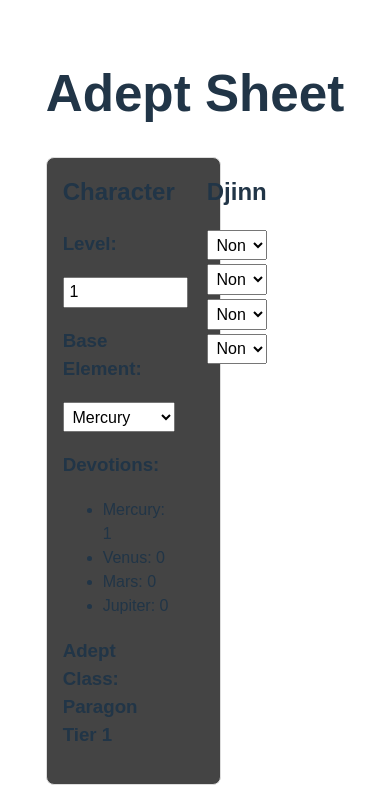
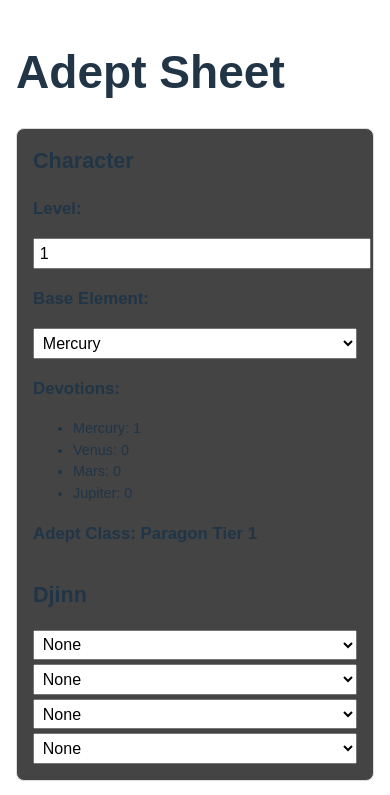
Before and after one commit to tangynacho/adept-sheet, a React (Vite) app: page / in a window 390 px wide. Shown: the top 795 px of the page. Built offline with nearby package versions, Linux system fonts and the light colour scheme.

Commit message:
some mobile optimization

```diff
--- a/src/App.css
+++ b/src/App.css
@@ -14,6 +14,10 @@ html, body, #root {
   margin: 0;
   padding: 0;
   display: block;
+}
+
+body {
+  font-size: clamp(0.9rem, 1.5vw, 1rem);
 }
 
 .layout {
@@ -37,7 +41,7 @@ html, body, #root {
   border: 1px solid #ddd;
   border-radius: 8px;
   background-color: #444444;
-  width: 45vw;
+  width: 100%;
   height: 100%;
   box-sizing: border-box;
 }
@@ -83,3 +87,47 @@ select {
   flex: 1;
   text-align: center; /* optional: centers text in each column */
 }
+
+@media (max-width: 768px) {
+  .App {
+    padding: 1rem;
+    font-size: 0.9rem;
+  }
+
+  .layout {
+    flex-direction: column;
+    gap: 1rem;
+    display: flex; /* override grid from landscape */
+  }
+
+  .section {
+    width: 100%;
+  }
+
+  .combined-character-section .two-column {
+    display: flex;
+    flex-direction: column;
+    gap: 1rem;
+  }
+
+  input,
+  select {
+    max-width: 100%;
+    font-size: 1rem;
+  }
+
+  .three-column-text {
+    flex-direction: column;
+    gap: 0.5rem;
+    align-items: flex-start;
+  }
+
+  .three-column-text span {
+    text-align: left;
+  }
+
+  button {
+    font-size: 1rem;
+    padding: 0.5rem 1rem;
+  }
+}
```
